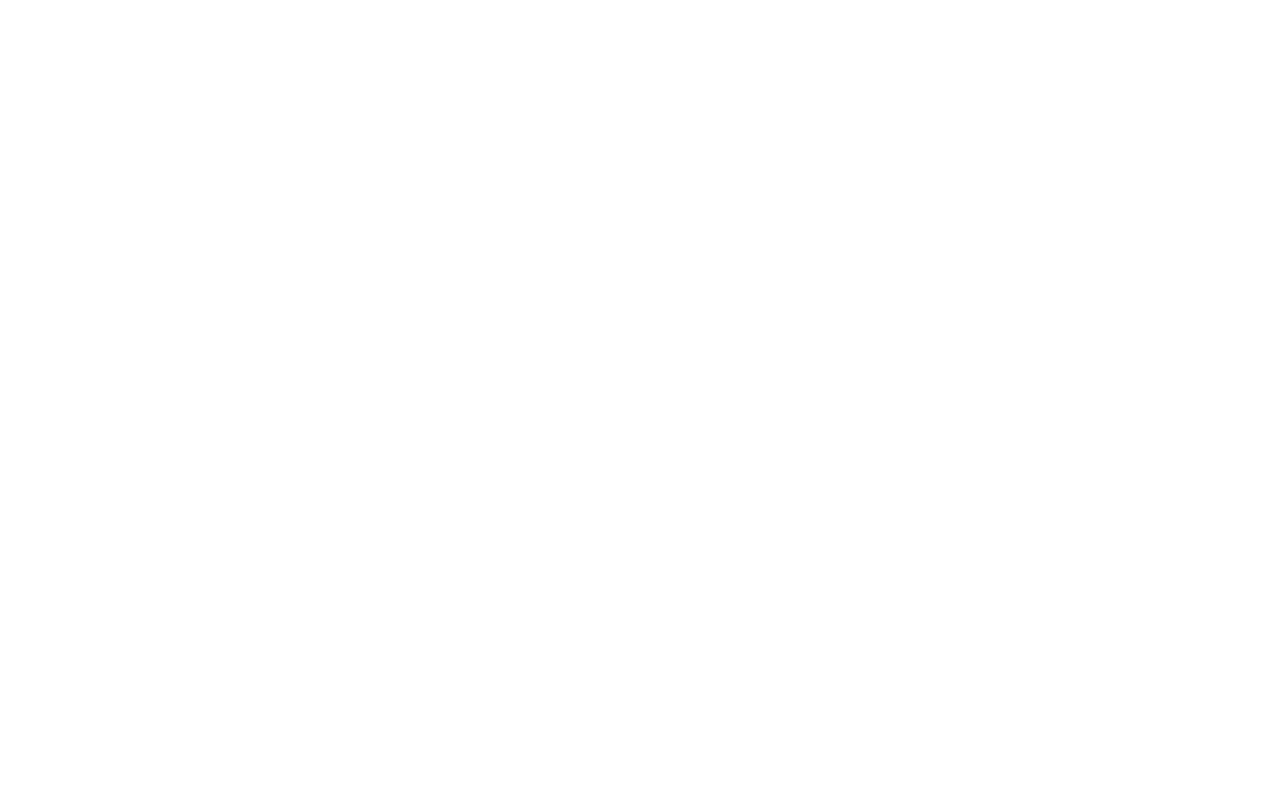
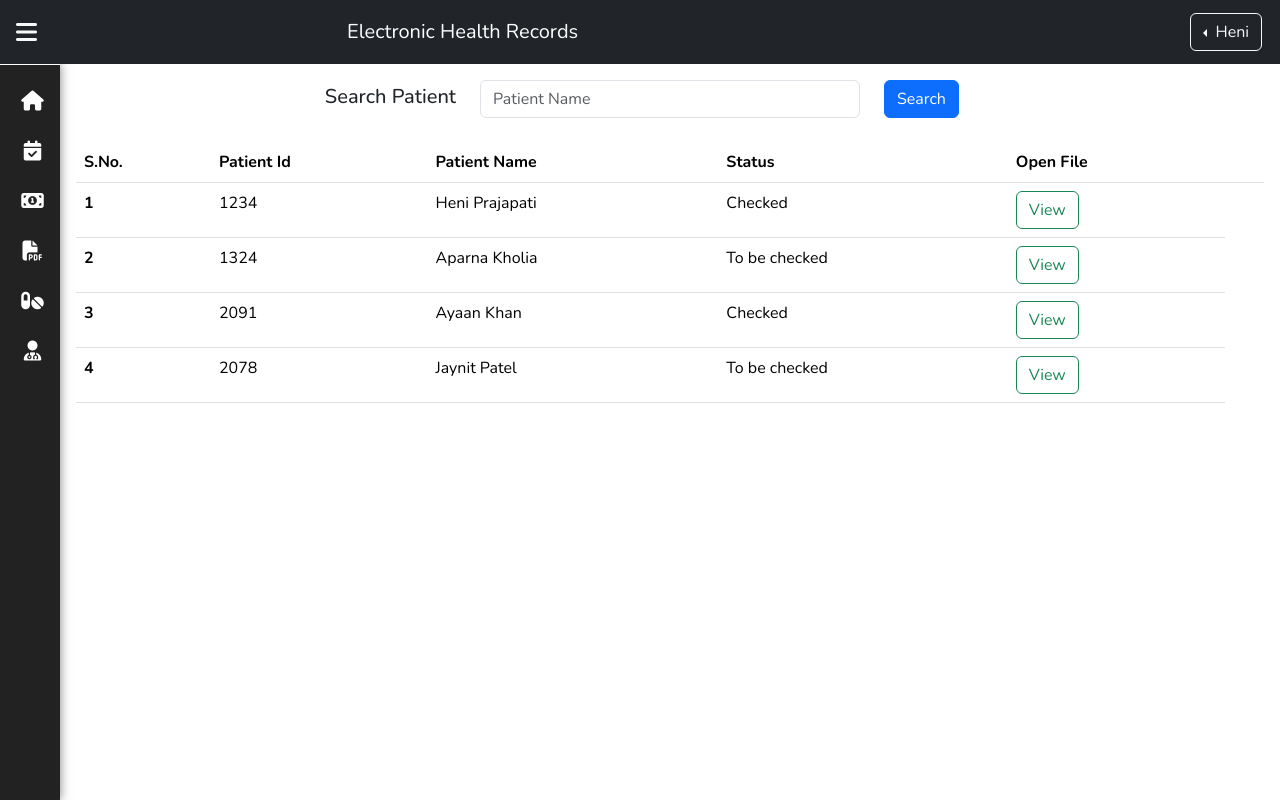
Before and after one commit to heni-29/EHR-System, an Angular app: page /doctor in a window 1280 px wide. Before the commit this address led to /. Built offline with nearby package versions, Linux system fonts and the light colour scheme.

Commit message:
added doctor UI 1

```diff
--- a/src/app/app-routing.module.ts
+++ b/src/app/app-routing.module.ts
@@ -1,5 +1,6 @@
 import { NgModule } from '@angular/core';
 import { RouterModule, Routes } from '@angular/router';
+import { DoctorComponent } from './doctor/doctor.component';
 import { HomepageComponent } from './homepage/homepage.component';
 import { LoginComponent } from './login/login.component';
 import { PharmacyComponent } from './pharmacy/pharmacy.component';
@@ -8,7 +9,8 @@ const routes: Routes = [
   { path: '', component: LoginComponent},
   { path: 'login', component: LoginComponent},
   { path: 'home', component: HomepageComponent},
-  { path: 'pharmacy', component:PharmacyComponent }
+  { path: 'pharmacy', component: PharmacyComponent},
+  { path: 'doctor', component: DoctorComponent}
 ];
 
 @NgModule({
--- a/src/app/app.module.ts
+++ b/src/app/app.module.ts
@@ -10,6 +10,7 @@ import { HomepageComponent } from './homepage/homepage.component';
 import { HeaderComponent } from './header/header.component';
 import { SidenavComponent } from './sidenav/sidenav.component';
 import { PharmacyComponent } from './pharmacy/pharmacy.component';
+import { DoctorComponent } from './doctor/doctor.component';
 
 @NgModule({
   declarations: [
@@ -19,6 +20,7 @@ import { PharmacyComponent } from './pharmacy/pharmacy.component';
     HeaderComponent,
     SidenavComponent,
     PharmacyComponent,
+    DoctorComponent,
   ],
   imports: [
     BrowserModule,
--- /dev/null
+++ b/src/app/doctor/doctor.component.css
@@ -0,0 +1,53 @@
+.search {
+    text-align: right;
+    padding-top: 5px;
+}
+
+.black-border {
+    border: 1px solid black;
+}
+app-header {
+    position: fixed;
+    width: 100%;
+    top: 0px;
+    height: 4rem;
+    z-index: 2;
+}
+
+main {
+    position: absolute;
+    width: 100%;
+    top: 4rem;
+    z-index: 1;
+}
+
+app-sidenav {
+    position: absolute;
+    left: 0rem;
+    width: 60px;
+    height: calc(100vh - 4rem);
+    box-shadow: 0px 0px 10px rgba(0, 0, 0, 0.5);
+    background-color: rgba(34,34,34,1);
+    border-top: 1px solid white;
+    overflow-x: hidden;
+    white-space: nowrap;
+    transition: width 250ms ease-in;
+
+}
+.app-side-nav-open {
+    width: 250px;
+
+}
+
+.display-area {
+    position: absolute;
+    left: 60px;
+    width: calc(100% - 60px);
+    transition: left 250ms ease-in, width 250ms ease-in;
+}
+
+.display-area-shrink {
+    width: calc(100% - 250px);
+    left: 250px;
+
+}
--- /dev/null
+++ b/src/app/doctor/doctor.component.html
@@ -0,0 +1,115 @@
+<div class="container-fluid g-0">
+  <app-header (sideNavToogled)="sideNavStatus = $event;"></app-header>
+
+  <main>
+    <app-sidenav [sideNavStatus]="sideNavStatus" [ngClass]="{'app-side-nav-open': sideNavStatus}"></app-sidenav>
+
+    <div class="display-area p-3" [ngClass]="{'display-area-shrink': sideNavStatus}">
+      <div class="container-fluid g-0">
+        <form class="form-floating">
+          <div class="row">
+            <div class="col">
+                <h5 class="search">Search Patient</h5>
+              </div>
+            <div class="col">
+              <input type="text" class="form-control" placeholder="Patient Name" aria-label="Patient name">
+            </div>
+            <div class="col">
+              <button type="submit" class="btn btn-primary">Search</button>
+            </div>
+          </div>
+        </form>
+        <br>
+
+        <table class="table MyTable">
+            <thead>
+              <tr>
+                <th scope="col">S.No.</th>
+                <th scope="col">Patient Id</th>
+                <th scope="col">Patient Name</th>
+                <th scope="col">Status</th>
+                <th>Open File</th>
+                <th> </th>
+              </tr>
+            </thead>
+            <tbody>
+              <tr>
+                <th scope="row">1</th>
+                <td>1234</td>
+                <td>Heni Prajapati</td>
+                <td>Checked</td>
+                <td><button class = "btn btn-outline-success"><span class="material-symbols-outlined">
+                    View
+                    </span></button></td>
+
+              </tr>
+              <tr>
+                <th scope="row">2</th>
+                <td>1324</td>
+                <td>Aparna Kholia</td>
+                <td>To be checked</td>
+                <td><button class = "btn btn-outline-success"><span class="material-symbols-outlined">
+                    View
+                    </span></button></td>
+              </tr>
+              <tr>
+                <th scope="row">3</th>
+                <td>2091</td>
+                <td>Ayaan Khan</td>
+                <td>Checked</td>
+                <td><button class = "btn btn-outline-success" ><span class="material-symbols-outlined">
+                    View
+                    </span></button></td>
+              </tr>
+              <tr>
+                <th scope="row">4</th>
+                <td>2078</td>
+                <td>Jaynit Patel</td>
+                <td>To be checked</td>
+                <td><button class = "btn btn-outline-success"><span class="material-symbols-outlined">
+                    View
+                    </span></button></td>
+              </tr>
+
+            </tbody>
+          </table>
+
+          <div class="modal" [ngStyle]="{'display':displayStyle}" tabindex="-1">
+            <div class="modal-dialog">
+              <div class="modal-content">
+                <div class="modal-header">
+                  <h5 class="modal-title">Modal title</h5>
+                  <button type="button" class="btn-close" data-bs-dismiss="modal" aria-label="Close" (click)="closePopup()"></button>
+                </div>
+                <div class="modal-body">
+                  <div class="row">
+                      <div class="col">
+                          <label class="form-label">Medicine name</label>
+                          <input class="form-control" type="text" >
+                      </div>
+                  </div>
+                  <div class="row">
+                    <div class="col">
+                        <label class="form-label">Price</label>
+                        <input class="form-control" type="text" >
+                    </div>
+                </div>
+
+                <div class="row">
+                  <div class="col">
+                      <label class="form-label">Strength</label>
+                      <input class="form-control" type="text" >
+                  </div>
+              </div>
+                </div>
+                <div class="modal-footer">
+                  <button type="button" class="btn btn-secondary" data-bs-dismiss="modal">Close</button>
+                  <button type="button" class="btn btn-primary">Save changes</button>
+                </div>
+              </div>
+            </div>
+          </div>
+        </div>
+    </div>
+  </main>
+</div>
--- /dev/null
+++ b/src/app/doctor/doctor.component.ts
@@ -0,0 +1,43 @@
+import { Component } from '@angular/core';
+
+@Component({
+  selector: 'app-doctor',
+  templateUrl: './doctor.component.html',
+  styleUrls: ['./doctor.component.css']
+})
+export class DoctorComponent {
+  displayStyle = "none";
+  sideNavStatus: boolean = false;
+
+  openPopup(){
+    this.displayStyle= "block";
+  }
+  closePopup(){
+    this.displayStyle = "none";
+  }
+
+  lis = [
+    {
+      name: '1234',
+      MRP : 'Heni Prajapati',
+      strength : 'Checked'
+    },
+
+    {
+      name: '1345',
+      MRP : 'Aparna Kholia',
+      strength : 'To be checked'
+    },
+    {
+      name: '2039',
+      MRP : 'Ayaan Khan',
+      strength : 'Checked'
+    },
+    {
+      name: 'Jaynit Patel',
+      MRP: 'Jaynit Patel',
+      strength: 'To be checked'
+    }
+  ]
+
+}
--- a/src/app/homepage/homepage.component.html
+++ b/src/app/homepage/homepage.component.html
@@ -5,8 +5,7 @@
       <app-sidenav [sideNavStatus]="sideNavStatus" [ngClass]="{'app-side-nav-open': sideNavStatus}"></app-sidenav>
 
       <div class="display-area p-3" [ngClass]="{'display-area-shrink': sideNavStatus}">
-        <p class="fs-1 fw-bold fst-italic">Main display area</p>
-
+        <router-outlet></router-outlet>
       </div>
     </main>
   </div>
--- a/src/app/login/login.component.css
+++ b/src/app/login/login.component.css
@@ -2,6 +2,7 @@ body{
 	margin: 0;
 	padding: 0;
 	display: flex;
+	position: fixed;
 	justify-content: center;
 	align-items: center;
 	min-height: 100vh;
--- a/src/app/sidenav/sidenav.component.html
+++ b/src/app/sidenav/sidenav.component.html
@@ -1,9 +1,9 @@
 <div class="side-nav-content">
     <ul class="nav-list" [ngClass]="{'nav-list-open': sideNavStatus}">
         <li class="nav-list-item" *ngFor="let item of list">
-            <i class="{{item.icon}}"></i>
+            <i class={{item.icon}}></i>
             <span>
-                <a routerLink="/pharmacy">{{item.name}}</a>
+                <a routerLink={{item.link}}>{{item.name}}</a>
             </span>
         </li>
 
--- a/src/app/sidenav/sidenav.component.ts
+++ b/src/app/sidenav/sidenav.component.ts
@@ -11,27 +11,38 @@ export class SidenavComponent {
     {
       number: '1',
       name: 'Home',
-      icon: 'fa-solid fa-house'
+      icon: 'fa-solid fa-house',
+      link: ''
     },
     {
       number: '2',
       name: 'Appoinments',
-      icon: 'fa-solid fa-calendar-check'
+      icon: 'fa-solid fa-calendar-check',
+      link: '/appoinments'
     },
     {
       number: '3',
       name: 'Medical Bills',
-      icon: 'fa-solid fa-money-bill-1'
+      icon: 'fa-solid fa-money-bill-1',
+      link: '/bills'
     },
     {
       number: '4',
       name: 'Medical Reports',
-      icon: 'fa-solid fa-file-pdf'
+      icon: 'fa-solid fa-file-pdf',
+      link: '/reports'
     },
     {
       number: '5',
       name: 'Medications',
-      icon: "fa-solid fa-pills"
+      icon: "fa-solid fa-pills",
+      link: '/pharmacy'
+    },
+    {
+      number: '6',
+      name: 'Doctor',
+      icon: "fa-solid fa-user-doctor",
+      link: '/doctor'
     }
   ];
 }
--- a/src/index.html
+++ b/src/index.html
@@ -11,8 +11,6 @@
 
   <link href="https://fonts.googleapis.com/css2?family=Nunito:ital,wght@0,300;0,400;0,500;0,600;0,700;0,800;0,900;0,1000;1,200;1,300;1,400;1,500;1,600;1,700;1,800;1,900;1,1000&display=swap" rel="stylesheet">
 
-  <script src="https://cdn.jsdelivr.net/npm/bootstrap@5.0.2/dist/js/bootstrap.bundle.min.js" integrity="sha384-MrcW6ZMFYlzcLA8Nl+NtUVF0sA7MsXsP1UyJoMp4YLEuNSfAP+JcXn/tWtIaxVXM" crossorigin="anonymous"></script>
-
 </head>
 <body>
   <app-root></app-root>
```
Also changed, not shown: 1 other file (tests, documents, lock files or other folders).
